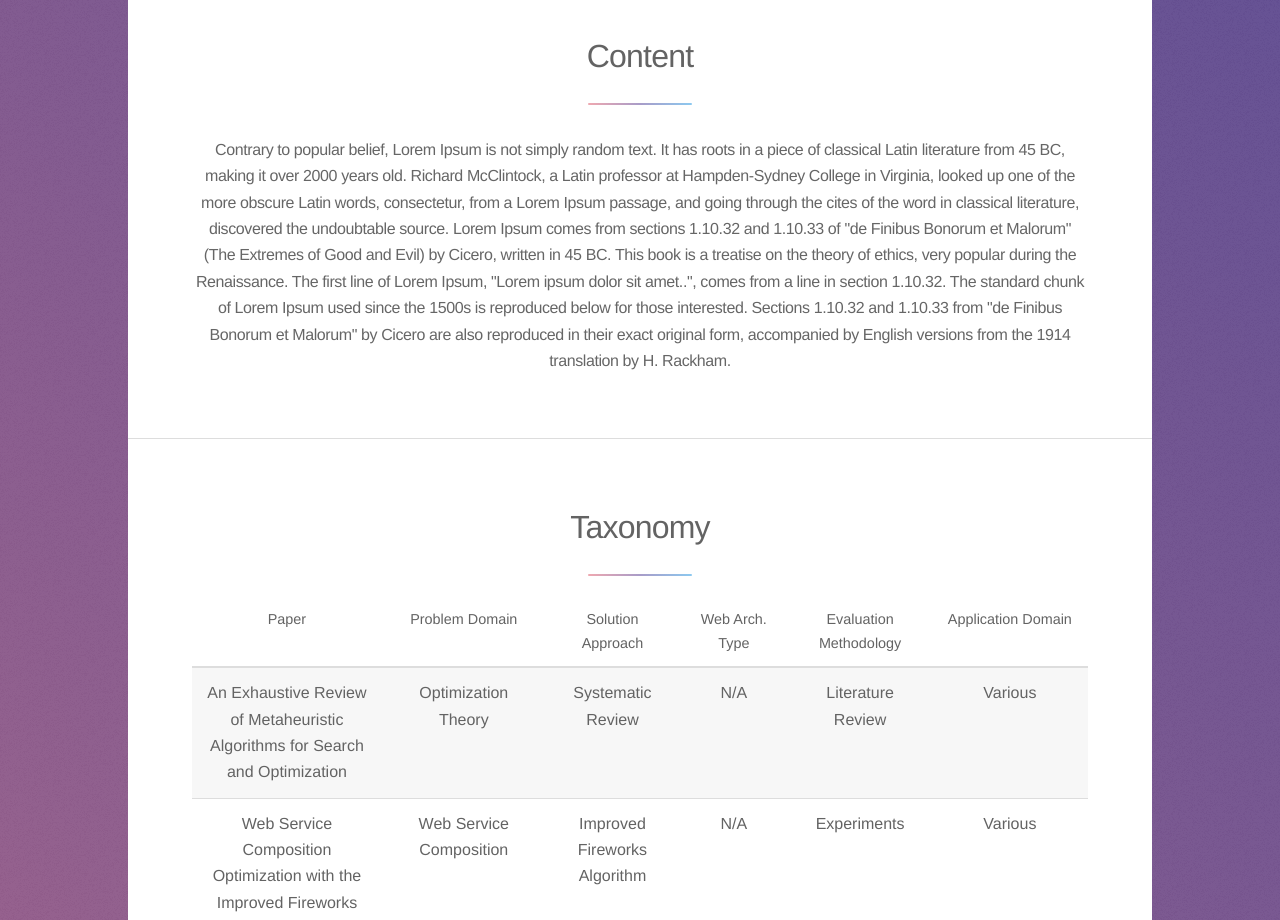
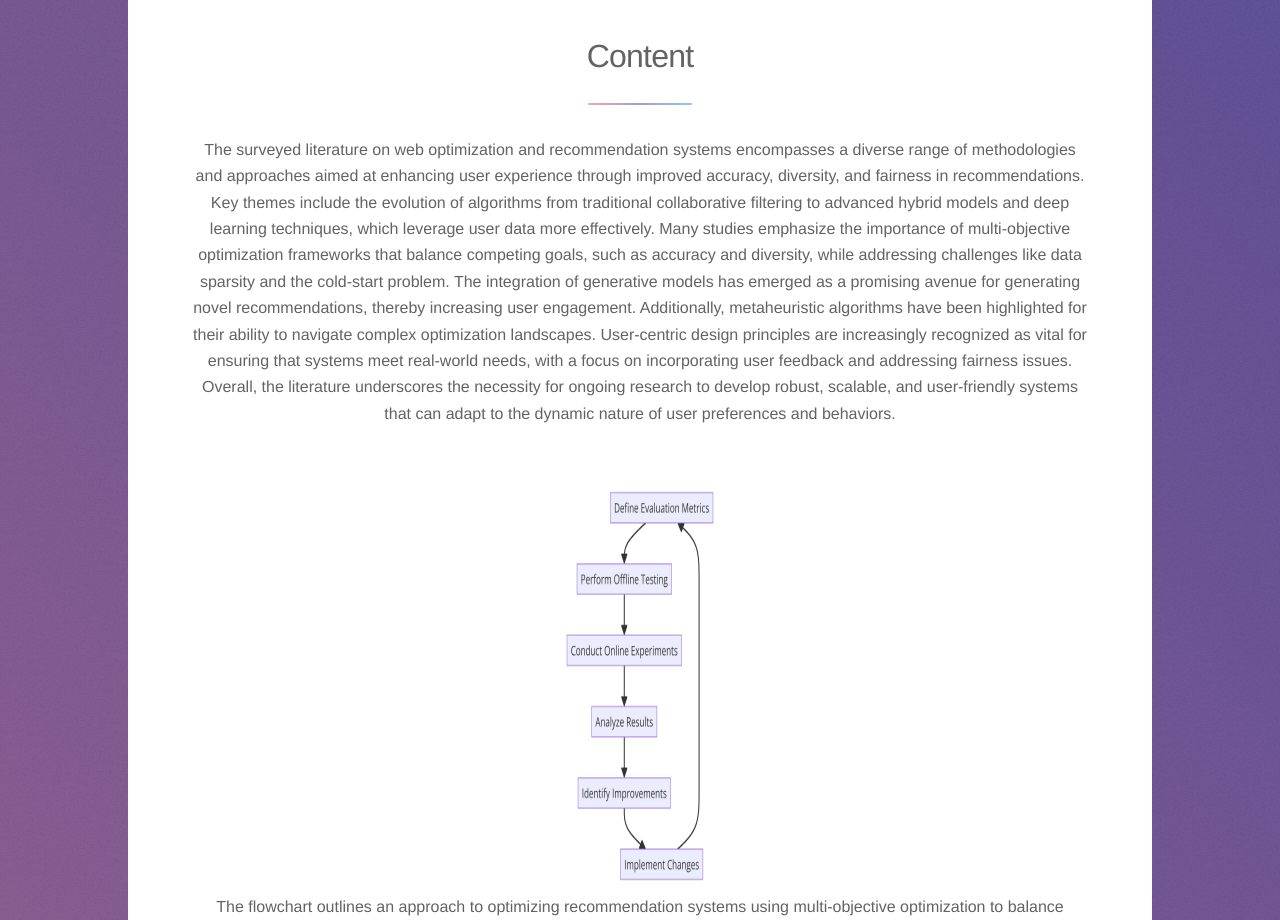
Before and after one commit to saidugyala/web-tech-Project1, a React (Create React App) app: page / in a window 1280 px wide. Shown: the part 1500-2420 px from the top of the page. Built offline with nearby package versions, Linux system fonts and the light colour scheme.

Commit message:
Final Files

```diff
--- a/src/components/Intro.jsx
+++ b/src/components/Intro.jsx
@@ -92,10 +92,54 @@ function Intro() {
 							<section id="first" className="main special">
 								<header className="major">
 									<h2>Content</h2>
-									<p>Contrary to popular belief, Lorem Ipsum is not simply random text. It has roots in a piece of classical Latin literature from 45 BC, making it over 2000 years old. Richard McClintock, a Latin professor at Hampden-Sydney College in Virginia, looked up one of the more obscure Latin words, consectetur, from a Lorem Ipsum passage, and going through the cites of the word in classical literature, discovered the undoubtable source. Lorem Ipsum comes from sections 1.10.32 and 1.10.33 of "de Finibus Bonorum et Malorum" (The Extremes of Good and Evil) by Cicero, written in 45 BC. This book is a treatise on the theory of ethics, very popular during the Renaissance. The first line of Lorem Ipsum, "Lorem ipsum dolor sit amet..", comes from a line in section 1.10.32.
-
-The standard chunk of Lorem Ipsum used since the 1500s is reproduced below for those interested. Sections 1.10.32 and 1.10.33 from "de Finibus Bonorum et Malorum" by Cicero are also reproduced in their exact original form, accompanied by English versions from the 1914 translation by H. Rackham.  </p>
-								</header>
+									</header>
+								<div>
+									<p>The surveyed literature on web optimization and recommendation systems encompasses a
+										diverse range of methodologies and approaches aimed at enhancing user experience through
+										 improved accuracy, diversity, and fairness in recommendations. Key themes include the
+										evolution of algorithms from traditional collaborative filtering to advanced hybrid models
+										 and deep learning techniques, which leverage user data more effectively. Many studies
+										 emphasize the importance of multi-objective optimization frameworks that balance competing
+										 goals, such as accuracy and diversity, while addressing challenges like data sparsity and
+										 the cold-start problem. The integration of generative models has emerged as a promising
+										 avenue for generating novel recommendations, thereby increasing user engagement.
+										 Additionally, metaheuristic algorithms have been highlighted for their ability to
+										 navigate complex optimization landscapes. User-centric design principles are increasingly
+										 recognized as vital for ensuring that systems meet real-world needs, with a focus on incorporating
+										 user feedback and addressing fairness issues. Overall, the literature underscores the necessity for
+										 ongoing research to develop robust, scalable, and user-friendly systems that can adapt to the dynamic
+										 nature of user preferences and behaviors.
+										 </p>
+										<br />
+										<img src={Evaluation} style={{'height': '400px', 'width': '400px'}} alt="Evaluation Image" />
+										<p>
+										The flowchart outlines an approach to optimizing recommendation systems using multi-objective optimization
+										to balance accuracy, diversity, and fairness. First, key objectives like relevance, variety, and
+										novelty are defined. An optimization method, such as evolutionary algorithms or deep learning,
+										is chosen to balance these goals. The system collects user data, trains the model, and generates
+										recommendations. Trade-offs are evaluated using performance metrics, and the best solution is selected.
+										The system is then updated to adapt to user preferences, with iterative refinement for continuous improvement.
+										</p>
+										<br />
+										<img src={Multiple} style={{'height': '400px', 'width': '400px'}} alt="Multiple Image" />
+										<p>
+										The flowchart presents a structured approach to evaluating recommender systems for continuous improvement.
+										It begins by defining key metrics like accuracy, diversity, and user satisfaction. Offline testing is
+										conducted using historical data, followed by online experiments such as A/B testing to gather real-time
+										feedback. The results are analyzed to identify strengths and areas for improvement. Based on this analysis,
+										specific enhancements are implemented, and the process iterates, ensuring the system evolves and improves over time.
+										</p>
+										<br />
+										<img src={SEO} style={{'height': '400px', 'width': '400px'}} alt="SEO Image" />
+										<p>
+										This survey explores the critical components of Search Engine Optimization (SEO) and their
+										interrelationships. Central to the discussion is SEO itself, with surrounding elements such as
+										backlinks, analysis, content, ranking, site architecture, and traffic. Each of these factors
+										plays a vital role in enhancing online visibility and search engine performance. By examining
+										how these elements interact, the survey aims to provide insights into effective SEO strategies
+										that can lead to improved website rankings and increased organic traffic.
+										</p>
+									</div>
 							</section>
 
 
```
